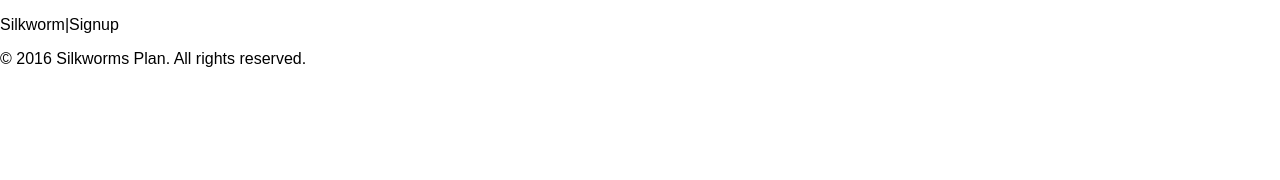
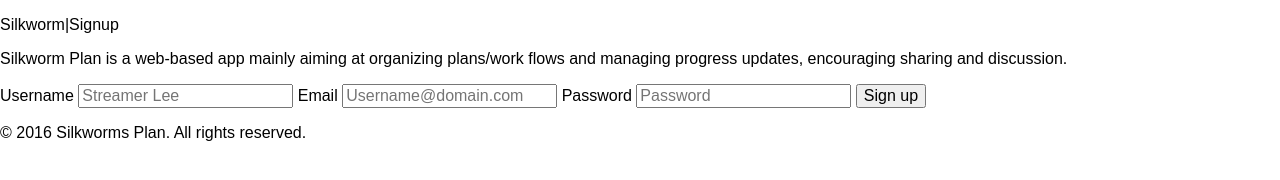
Before and after one commit to znss1989/silkworm, a plain HTML site: page signup.html in a window 1280 px wide. Drawn offline with Linux system fonts and the light colour scheme.

Commit message:
structure signup

```diff
--- a/signup.html
+++ b/signup.html
@@ -12,7 +12,18 @@
         </div>
     </header>
     <div class="ext-container">
-
+        <div class="ext-intro">
+            <p><span>Silkworm Plan</span> is a web-based app mainly aiming at organizing plans/work flows and managing progress updates, encouraging sharing and discussion.</p>
+        </div>
+        <form class="ext-signup" action="main.html" method="post">
+            <label for="username">Username</label>
+            <input id="username" type="text" placeholder="Streamer Lee">
+            <label for="email">Email</label>
+            <input id="email" type="email" placeholder="Username@domain.com">
+            <label for="password">Password</label>
+            <input id="password" type="password" placeholder="Password">
+            <button class="button" type="submit">Sign up</button>
+        </form>
     </div>
     <footer class="ext-footer">
         <p>&copy; 2016 Silkworms Plan. All rights reserved.</p>
```
Also changed, not shown: index.html (+2 -2 lines).
